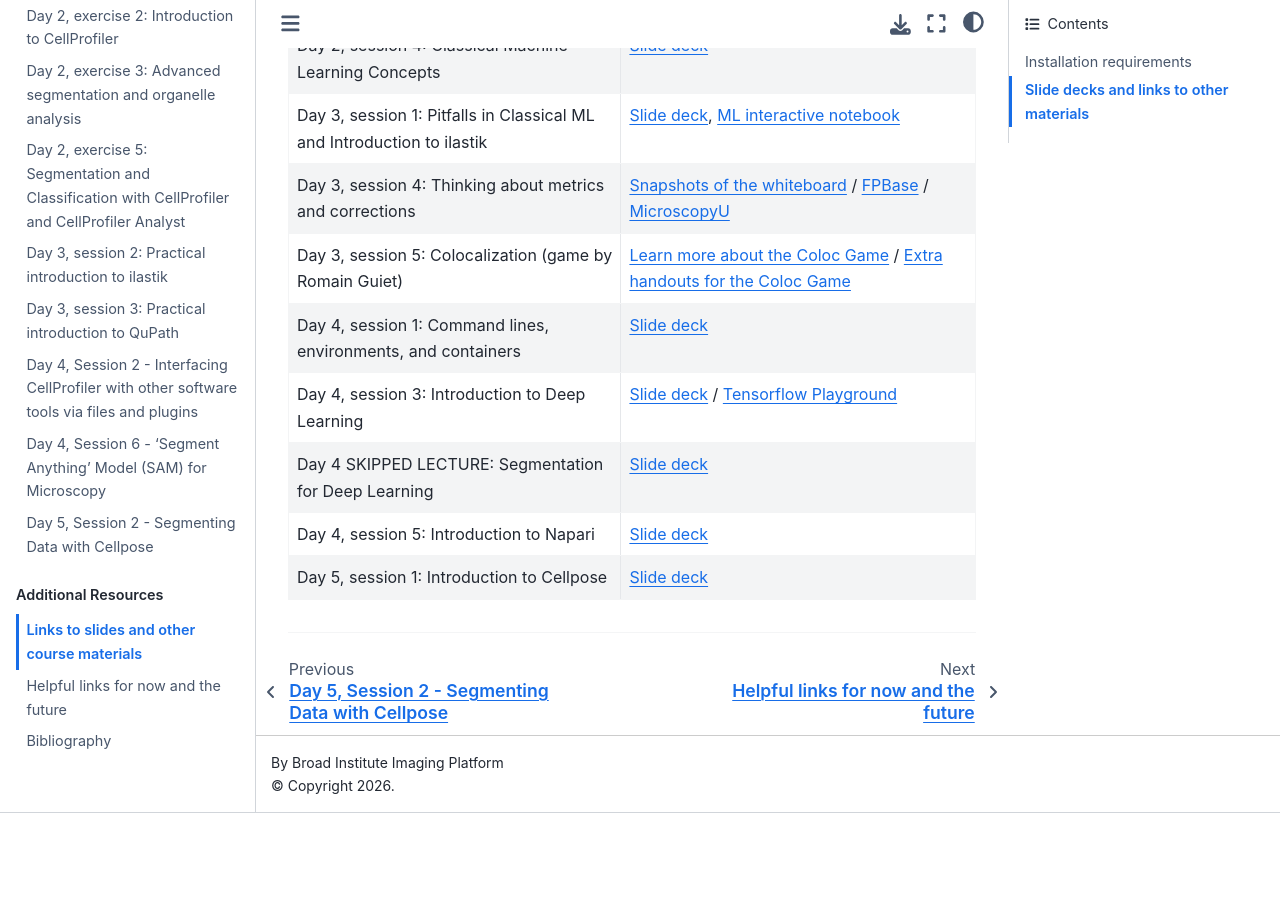
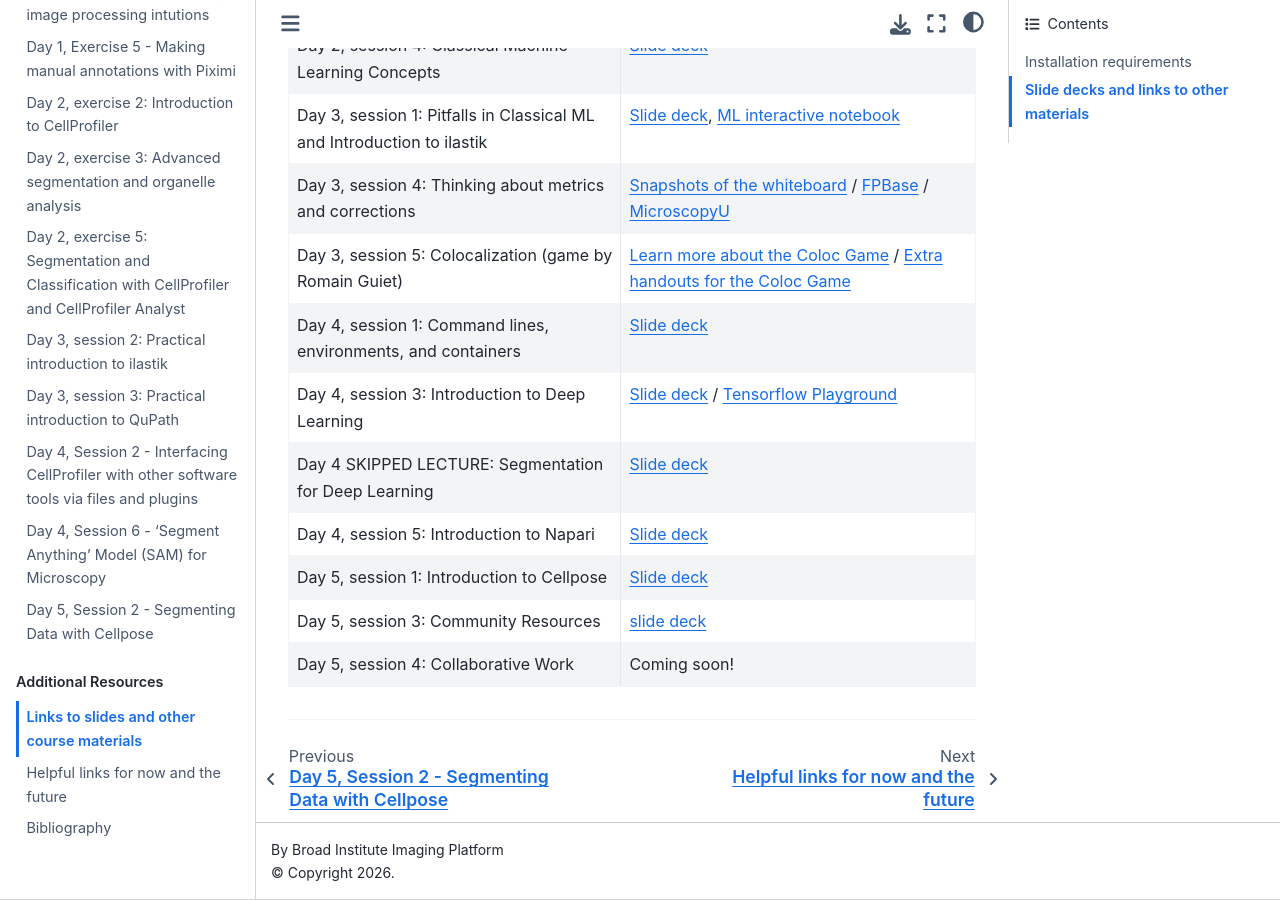
Before and after one commit to broadinstitute/BAB3, a Jupyter Book: the page built from docs/slides_et_al.md, in a window 1280 px wide and 900 px high, scrolled down 1335 px. Built offline with Jupyter Book 1.0.4 settings and Sphinx 7.4.7 and the Sphinx Book theme 1.1.4, drawn with Linux system fonts in a browser that asks for light colours; before the commit the page ends 2148 px from its top, so only the background shows below that.

Commit message:
Resources deck

```diff
--- a/docs/slides_et_al.md
+++ b/docs/slides_et_al.md
@@ -42,11 +42,12 @@ This table will be updated throughout the course with links to materials used du
 |Day 4 SKIPPED LECTURE: Segmentation for Deep Learning | [Slide deck](https://docs.google.com/presentation/d/1uyMqr9h6g27746C9KOEzN_PZ2RquZFHq0-o0k-BSFpo/edit?usp=sharing)|
 |Day 4, session 5: Introduction to Napari | [Slide deck](https://docs.google.com/presentation/d/1wwY9B_wC2Ndtknunf2nFdw_s7tFvpwZ8CHUzZE9rNx8/edit?usp=sharing)|
 |Day 5, session 1: Introduction to Cellpose | [Slide deck](https://docs.google.com/presentation/d/1w_OvCa_7vyUs5E1o-tFpxxLpDvrxcTkiI_F9got7Mgw/edit?usp=sharing)|
+|Day 5, session 3: Community Resources |[slide deck](https://docs.google.com/presentation/d/1tEhY6ayOyQhBoUW-7gqBlcvT9bhrMXqJsLXxqpK7wbc/edit?slide=id.p#slide=id.p)|
+|Day 5, session 4: Collaborative Work | Coming soon! |
 ---
 
 <!--
-|Day 5, session 1: Introduction to Cellpose | [Slide deck](https://docs.google.com/presentation/d/1w_OvCa_7vyUs5E1o-tFpxxLpDvrxcTkiI_F9got7Mgw/edit?usp=sharing)|
-|Day 5, session 3: Community Resources |[slide deck](https://docs.google.com/presentation/d/1tEhY6ayOyQhBoUW-7gqBlcvT9bhrMXqJsLXxqpK7wbc/edit?slide=id.p#slide=id.p)|
+
 |Day 5, session 5: Wrapup | [slide deck](https://docs.google.com/presentation/d/1aln4lUI-H2_TDINVNt1V8bo4efcban1SHgs6CLZ1YfY/edit?slide=id.p#slide=id.p)|
 
 -->
```
